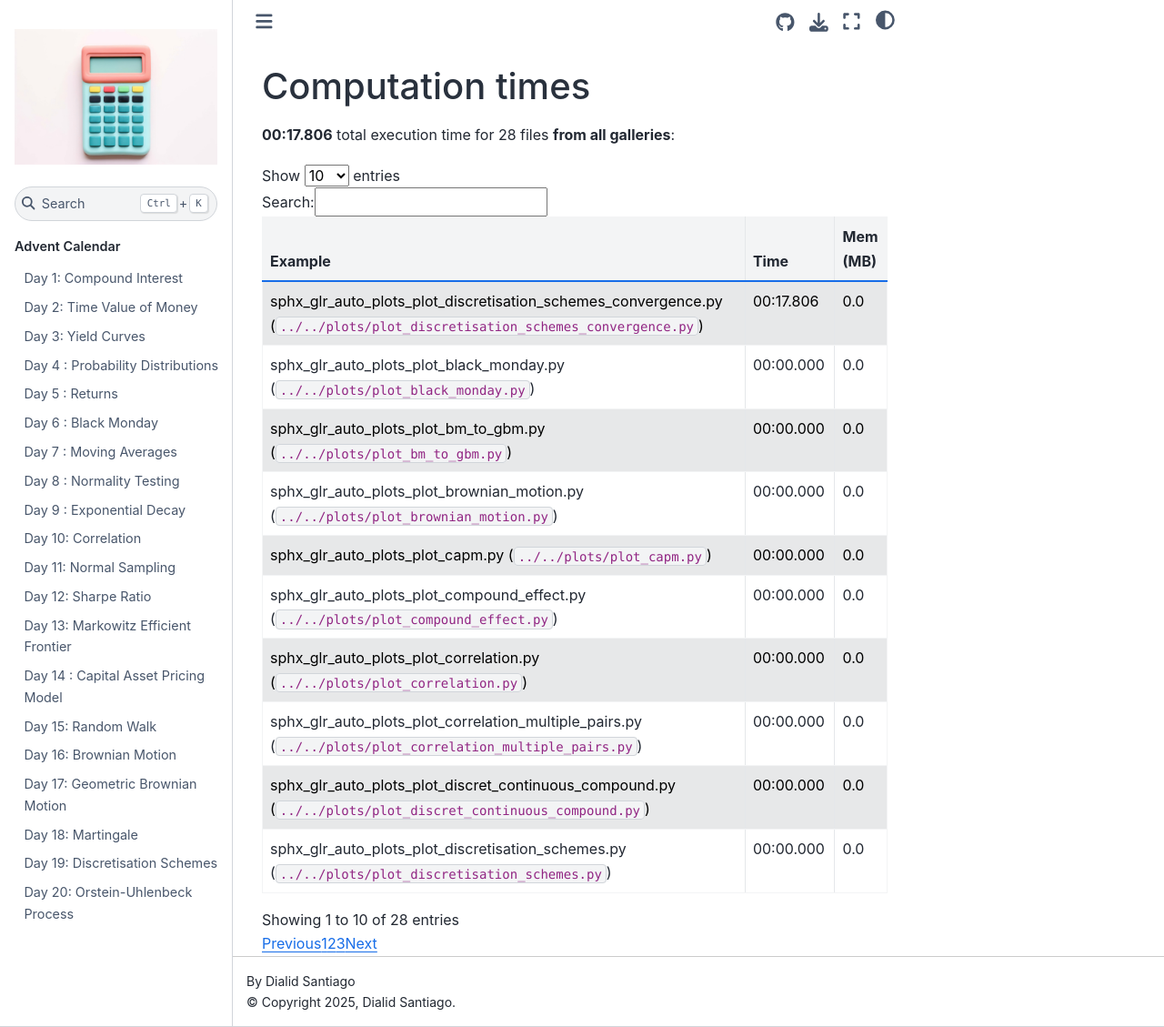
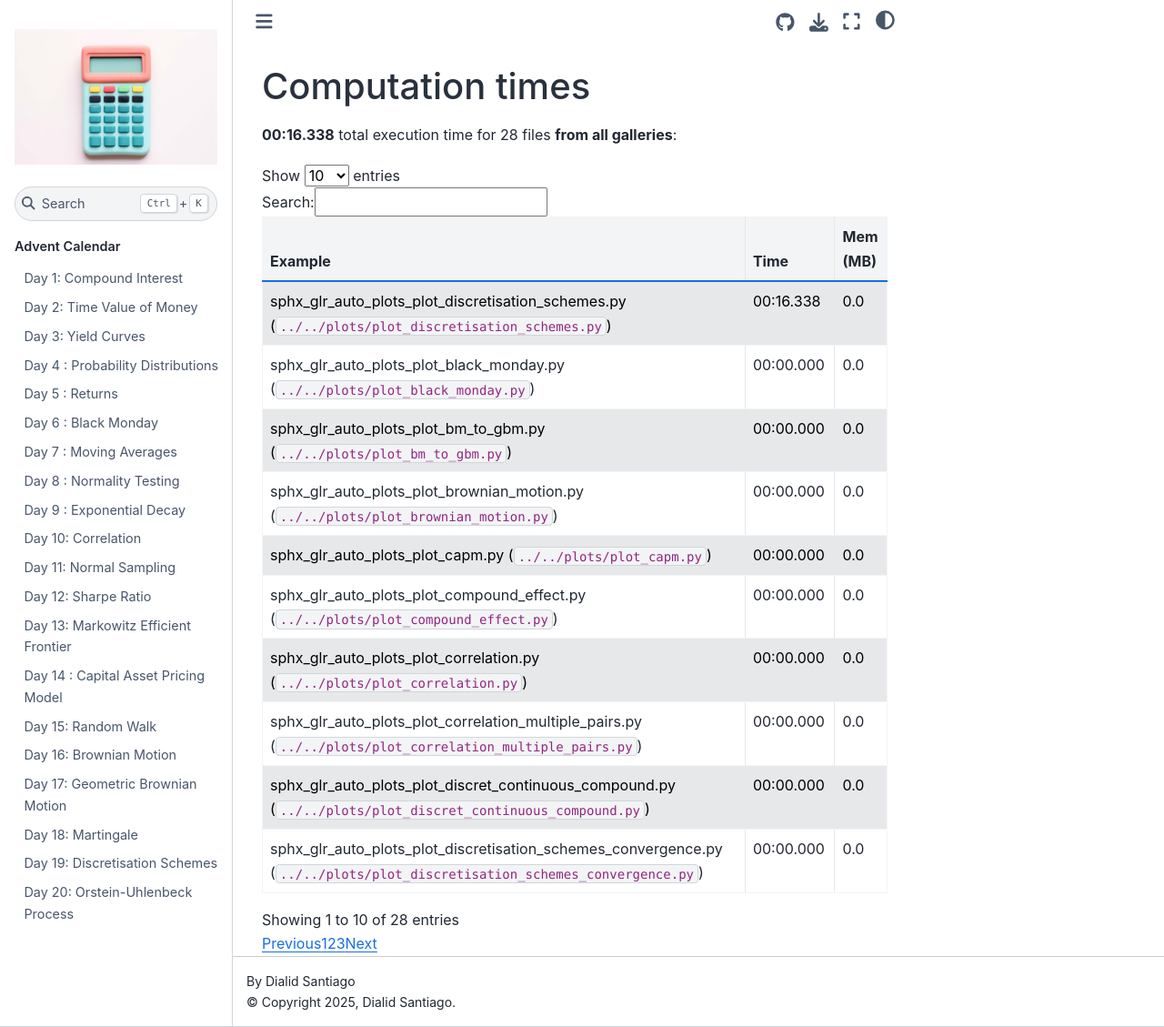
Before and after one commit to quantgirluk/advent-calendar-2025, a Sphinx documentation site: the page built from docs/source/sg_execution_times.rst, in a window 1280 px wide and 1129 px high. Shown: the whole window at 91% size. Built offline with Sphinx 7.4.7 and the Sphinx Book theme 1.1.4, drawn with Linux system fonts in a browser that asks for light colours; pages that are not in the unit, such as notebooks, are missing from menus; a script that is not in the unit is left out.

Commit message:
Update sg_execution_times.rst

```diff
--- a/docs/source/sg_execution_times.rst
+++ b/docs/source/sg_execution_times.rst
@@ -6,7 +6,7 @@
 
 Computation times
 =================
-**00:17.806** total execution time for 28 files **from all galleries**:
+**00:16.338** total execution time for 28 files **from all galleries**:
 
 .. container::
 
@@ -32,8 +32,8 @@ Computation times
    * - Example
      - Time
      - Mem (MB)
-   * - :ref:`sphx_glr_auto_plots_plot_discretisation_schemes_convergence.py` (``../../plots/plot_discretisation_schemes_convergence.py``)
-     - 00:17.806
+   * - :ref:`sphx_glr_auto_plots_plot_discretisation_schemes.py` (``../../plots/plot_discretisation_schemes.py``)
+     - 00:16.338
      - 0.0
    * - :ref:`sphx_glr_auto_plots_plot_black_monday.py` (``../../plots/plot_black_monday.py``)
      - 00:00.000
```
Also changed, not shown: other parts of docs/source/sg_execution_times.rst (+1 -1 lines).
